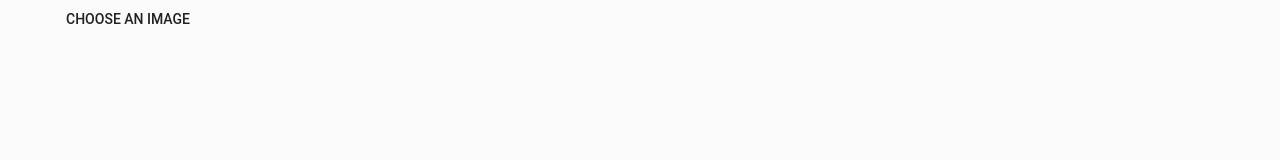
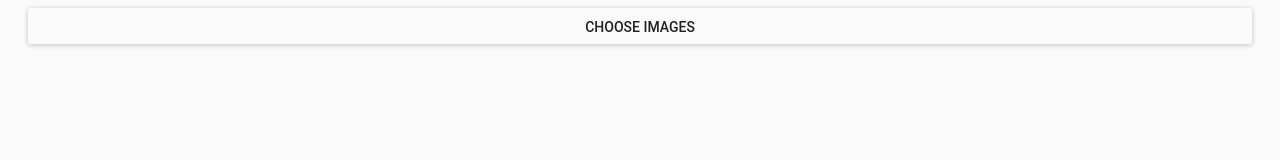
Before and after one commit to maksim-tolo/uber-gallery, a React app: page / in a window 1280 px wide. Built offline with nearby package versions, Linux system fonts and the light colour scheme.

Commit message:
fix position of picture select button

```diff
--- a/src/components/PictureSelect/PictureSelect.css
+++ b/src/components/PictureSelect/PictureSelect.css
@@ -2,10 +2,9 @@
 	border: 10px;
 	box-sizing: border-box;
 	display: inline-block;
-	font-family: Roboto, sans-serif;
 	cursor: pointer;
 	text-decoration: none;
-	margin: 0;
+	margin: 8px;
 	padding: 0;
 	outline: none;
 	font-size: inherit;
@@ -15,7 +14,6 @@
 	z-index: 1;
 	height: 36px;
 	line-height: 36px;
-	min-width: 88px;
 	color: rgba(0, 0, 0, 0.87);
 	transition: all 450ms cubic-bezier(0.23, 1, 0.32, 1) 0ms;
 	border-radius: 2px;
@@ -23,6 +21,8 @@
 	overflow: hidden;
 	background-color: rgba(0, 0, 0, 0);
 	text-align: center;
+	min-width: calc(100% - 16px);
+	box-shadow: rgba(0, 0, 0, 0.12) 0 1px 6px, rgba(0, 0, 0, 0.12) 0 1px 4px;
 }
 
 .picture-select:hover {
--- a/src/components/PictureSelect/index.js
+++ b/src/components/PictureSelect/index.js
@@ -6,7 +6,7 @@ import './PictureSelect.css';
 const PictureSelect = ({ onSelect }) => (
   <label className="picture-select">
     <div>
-      <span className="picture-select__text">Choose an Image</span>
+      <span className="picture-select__text">Choose Images</span>
       <input className="picture-select__input" type="file" multiple accept="image/*" onChange={(e) => onSelect(e.target.files)} />
     </div>
   </label>
--- a/src/index.css
+++ b/src/index.css
@@ -1,7 +1,7 @@
 body {
-  margin: 0 50px;;
+  margin: 0 20px;
   padding: 0;
-  font-family: sans-serif;
+  font-family: Roboto, sans-serif;
   color: rgba(0, 0, 0, 0.87);
   background-color: rgb(250, 250, 250);
 }
```
